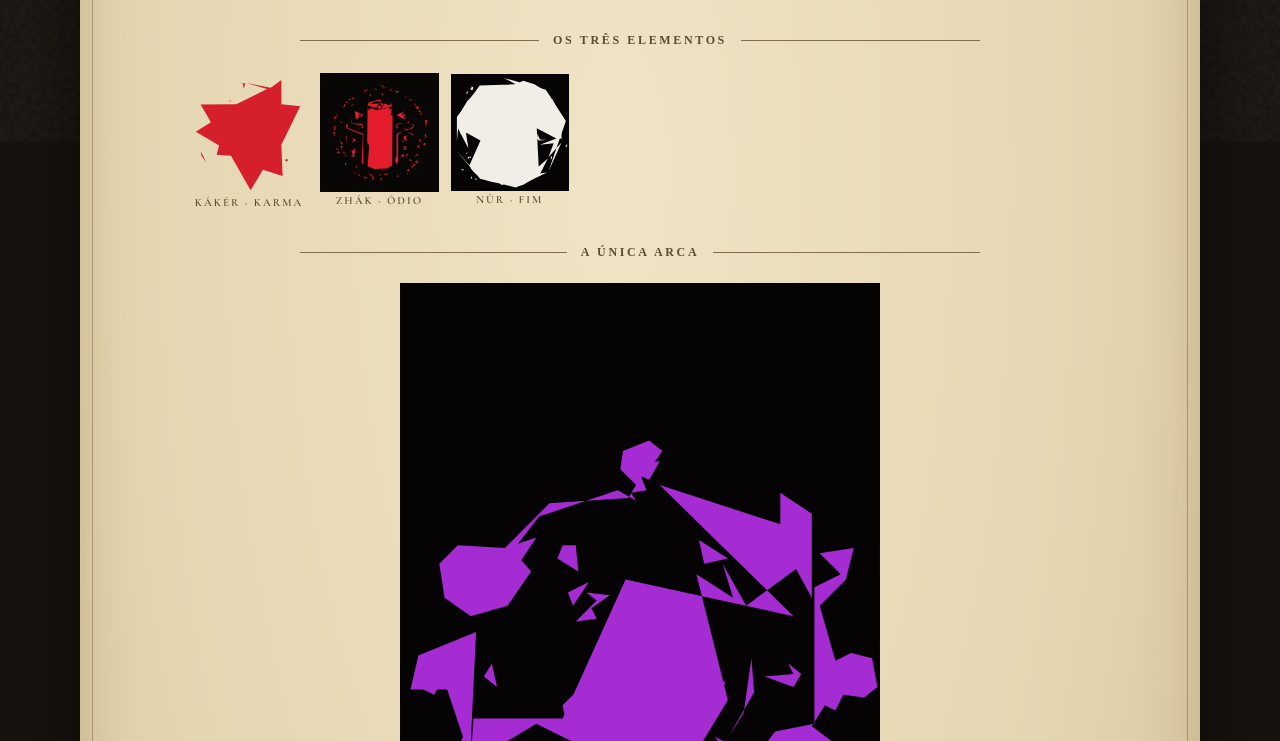
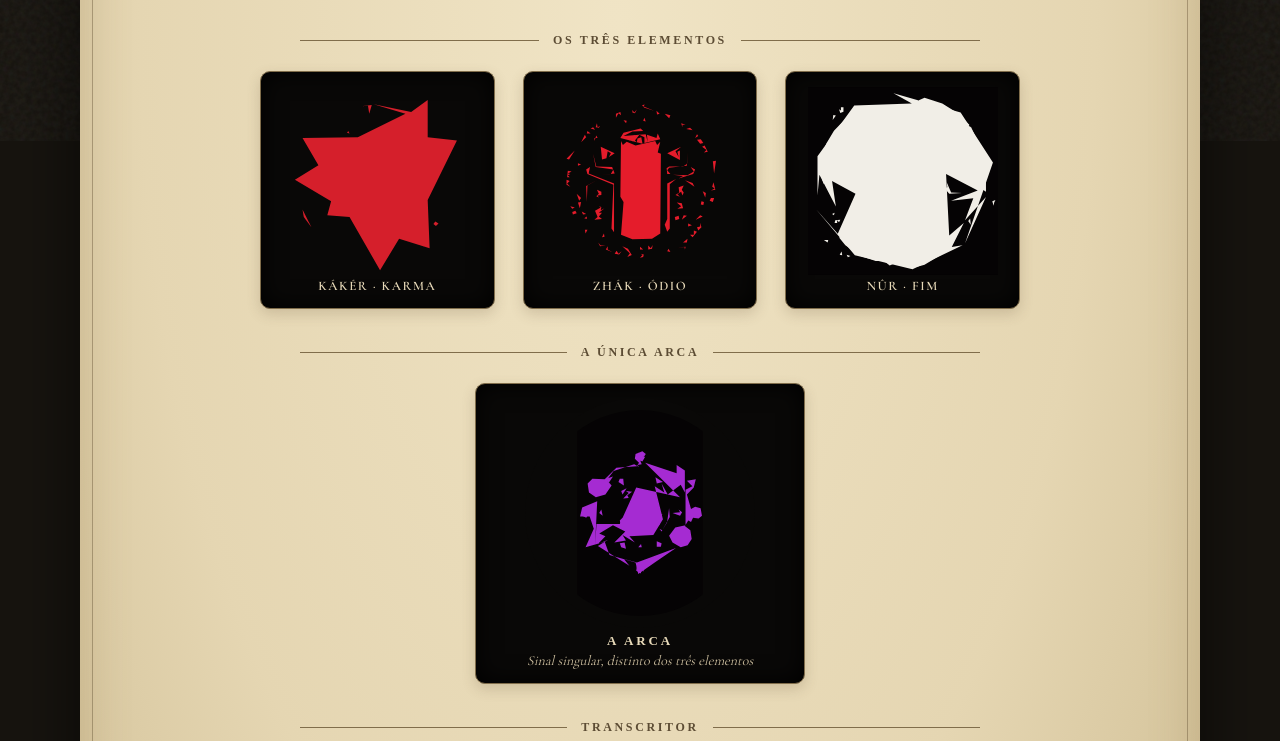
Before and after one commit to edeninsane/V-rath-Alfabeth, a plain HTML site: page index.html in a window 1280 px wide. Shown: the part 659-1400 px from the top of the page. Drawn offline with nearby package versions, Linux system fonts and the light colour scheme; a web font is replaced by a local one.

Commit message:
Exibe os quatro selos escolhidos com cores e destaque

```diff
--- a/index.html
+++ b/index.html
@@ -22,14 +22,26 @@ h1{font:600 clamp(30px,5vw,48px)/1 'IM Fell English',serif;letter-spacing:.14em;
 .intro{max-width:650px;margin:0 auto 32px;text-align:center;font-size:17px;color:#514532;font-style:italic}
 .alphabet{display:grid;grid-template-columns:repeat(7,minmax(0,1fr));gap:20px 12px;max-width:900px;margin:0 auto}
 .glyph{min-height:92px;display:flex;flex-direction:column;align-items:center;justify-content:center;gap:2px}
-.glyph svg{width:54px;height:54px;overflow:visible;color:#17130f;filter:drop-shadow(.35px .5px 0 #17130f)}\n.glyph img{width:100px;height:100px;object-fit:contain;display:block;mix-blend-mode:multiply}\n.element-symbols{grid-template-columns:repeat(3,minmax(0,1fr));max-width:760px;gap:28px}\n.element-symbols .glyph{min-height:150px}\n.element-symbols .glyph img{width:128px;height:128px}
+.glyph svg{width:54px;height:54px;overflow:visible;color:#17130f;filter:drop-shadow(.35px .5px 0 #17130f)}
+.glyph img{width:100px;height:100px;object-fit:contain;display:block;mix-blend-mode:multiply}
+.element-symbols{grid-template-columns:repeat(3,minmax(0,1fr));max-width:760px;gap:28px}
+.element-symbols .glyph{min-height:150px}
+.element-symbols .glyph img{width:128px;height:128px}
 .glyph .latin{font:600 11px 'Cormorant Garamond',serif;letter-spacing:.18em;color:#5c4d37}
 .section-rule{display:flex;align-items:center;gap:14px;max-width:680px;margin:34px auto 22px;color:#5c4c34}
 .section-rule:before,.section-rule:after{content:"";height:1px;background:#806d4b;flex:1}
 .arca{text-align:center;margin:0 auto;max-width:480px}
-.arca svg{width:108px;height:108px;color:#17130f;filter:drop-shadow(.5px .5px 0 #17130f)}\n.arca img{width:min(300px,75vw);height:auto;display:block;margin:0 auto;object-fit:contain;mix-blend-mode:multiply}
+.arca svg{width:108px;height:108px;color:#17130f;filter:drop-shadow(.5px .5px 0 #17130f)}
+.arca img{width:min(300px,75vw);height:auto;display:block;margin:0 auto;object-fit:contain;mix-blend-mode:multiply}
 .arca-title{font:600 13px 'IM Fell English',serif;letter-spacing:.22em;text-transform:uppercase;margin-top:5px}
 .arca-caption{font-size:14px;font-style:italic;color:#66583f;margin-top:3px}
+.seal-card{background:#090807;border:1px solid #806d4b;border-radius:10px;padding:14px 10px;box-shadow:inset 0 0 24px #000,0 5px 14px #5a472c33}
+.element-symbols .seal-card img{width:min(100%,190px);height:190px;object-fit:contain;display:block;mix-blend-mode:normal}
+.element-symbols .seal-card .latin{color:#e7d9b8;font-size:13px;letter-spacing:.12em}
+.arca.seal-card{max-width:330px;margin:0 auto}
+.arca.seal-card img{width:min(100%,230px);height:230px;object-fit:contain;display:block;margin:0 auto;background:#090807;border-radius:50%;padding:12px;mix-blend-mode:normal}
+.arca.seal-card .arca-title{color:#e7d9b8}
+.arca.seal-card .arca-caption{color:#cbbd9e}
 footer{text-align:center;margin-top:34px;font:12px 'IM Fell English',serif;letter-spacing:.17em;color:#6e5d40}
 @media(max-width:680px){.alphabet{grid-template-columns:repeat(5,minmax(0,1fr));gap:16px 7px}.glyph svg{width:48px;height:48px}.element-symbols{grid-template-columns:repeat(3,minmax(0,1fr));gap:5px}.element-symbols .glyph img{width:min(28vw,110px);height:min(28vw,110px)}.element-symbols .latin{font-size:9px;letter-spacing:.04em}.sheet{margin:16px auto;width:calc(100% - 20px);padding:30px 18px}.sheet:before{inset:7px}}
 @media(max-width:390px){.alphabet{grid-template-columns:repeat(4,minmax(0,1fr))}}
@@ -47,12 +59,12 @@ footer{text-align:center;margin-top:34px;font:12px 'IM Fell English',serif;lette
 <section class="alphabet" id="alphabet" aria-label="Alfabeto VÉRATH"></section>
 <div class="section-rule"><span class="kicker">Os três elementos</span></div>
 <section class="alphabet element-symbols" aria-label="Símbolos dos três elementos">
-<div class="glyph"><img src="elemento-kaker.svg" alt="Símbolo de KÁKÉR, Karma"><span class="latin">KÁKÉR · KARMA</span></div>
-<div class="glyph"><img src="elemento-zhak.svg" alt="Símbolo de ZHÁK, Ódio"><span class="latin">ZHÁK · ÓDIO</span></div>
-<div class="glyph"><img src="elemento-nur.svg" alt="Símbolo de NÛR, Fim"><span class="latin">NÛR · FIM</span></div>
+<div class="glyph seal-card"><img src="elemento-kaker.svg" alt="Símbolo de KÁKÉR, Karma"><span class="latin">KÁKÉR · KARMA</span></div>
+<div class="glyph seal-card"><img src="elemento-zhak.svg" alt="Símbolo de ZHÁK, Ódio"><span class="latin">ZHÁK · ÓDIO</span></div>
+<div class="glyph seal-card"><img src="elemento-nur.svg" alt="Símbolo de NÛR, Fim"><span class="latin">NÛR · FIM</span></div>
 </section>
 <div class="section-rule"><span class="kicker">A única Arca</span></div>
-<section class="arca" aria-label="Símbolo único da Arca">
+<section class="arca seal-card" aria-label="Símbolo único da Arca">
 <img src="arca.svg" alt="Símbolo vermelho da única Arca de VÉRATH">
 <div class="arca-title">A Arca</div>
 <div class="arca-caption">Sinal singular, distinto dos três elementos</div>
```
